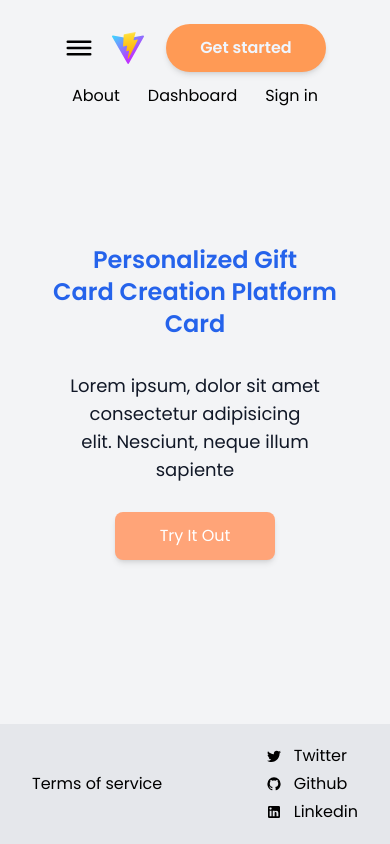
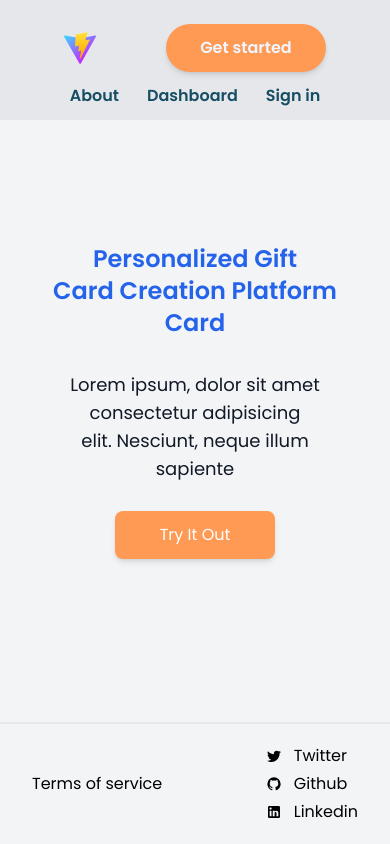
Before and after one commit to Build-Bridge/WishesUnbox, a React (Vite) app: page / in a window 390 px wide. Built offline with nearby package versions, Linux system fonts and the light colour scheme.

Commit message:
UI updates

```diff
--- a/src/components/LandingPage/Footer.jsx
+++ b/src/components/LandingPage/Footer.jsx
@@ -3,7 +3,7 @@ import { GithubIcon, LinkinIcon, TwitterIcon } from "./UtilityComponents/Icons";
 
 function Footer() {
   return (
-    <footer className="w-full flex items-center justify-center bg-gray-200">
+    <footer className="w-full flex items-center justify-center border-t-2">
       <div className="max-w-7xl px-8 w-full flex items-center justify-between gap-6 py-5">
         <a href="#" className="">
           Terms of service
--- a/src/components/LandingPage/Header.jsx
+++ b/src/components/LandingPage/Header.jsx
@@ -19,17 +19,14 @@ function HeaderLinks() {
 
 function Header() {
   return (
-    <nav className="w-full py-3 px-8 flex justify-between flex-col items-center absolute top-0 left-0">
+    <nav className="w-full py-3 px-8 flex justify-between flex-col items-center absolute top-0 left-0 bg-gray-200">
       <div className="w-full py-3 px-8 flex justify-between items-center">
-        <span className="md:hidden text-3xl absolute">
-          <HamburgerIcon />
-        </span>
-        <a className="text-2xl text-blue-600 font-bold flex max-md:ml-12 gap-4 items-center justify-center">
+        <a className="text-2xl text-blue-600 font-bold flex gap-4 items-center justify-center">
           <img src="/vite.svg"></img> {/*This should be replaced with the actual logo*/}
           <span className="max-sm:hidden">WishesUnbox</span>
         </a>
-        <div className="flex gap-7 items-center justify-center text-md text-cyan-900 font-semibold font-[cursive]">
-          <div className="flex items-center justify-center gap-7 max-md:hidden">
+        <div className="flex gap-3 items-center justify-center text-md text-cyan-900 font-semibold">
+          <div className="flex items-center justify-center gap-4 lg:gap-7 max-md:hidden">
             <HeaderLinks />
           </div>
           <a className="w-40 text-blue-50 shadow-md bg-[#FF9A55] font-semibold text-md rounded-3xl py-3 text-center">
@@ -37,7 +34,7 @@ function Header() {
           </a>
         </div>
       </div>
-      <div className="flex items-center justify-center gap-7 md:hidden">
+      <div className="flex items-center justify-center gap-7 md:hidden text-cyan-900 font-semibold">
         <HeaderLinks />
       </div>
     </nav>
--- a/src/components/LandingPage/Main.jsx
+++ b/src/components/LandingPage/Main.jsx
@@ -12,7 +12,7 @@ function Main() {
         </p>
       </section>
       <div className="flex gap-3 items-center max-sm:flex-col">
-        <a className="rounded-lg w-40 h-12 flex items-center justify-center bg-[#FFA478] text-white shadow-md">
+        <a className="rounded-lg w-40 h-12 flex items-center justify-center bg-[#FF9A55] text-white shadow-md">
           Try It Out
         </a>
       </div>
```
